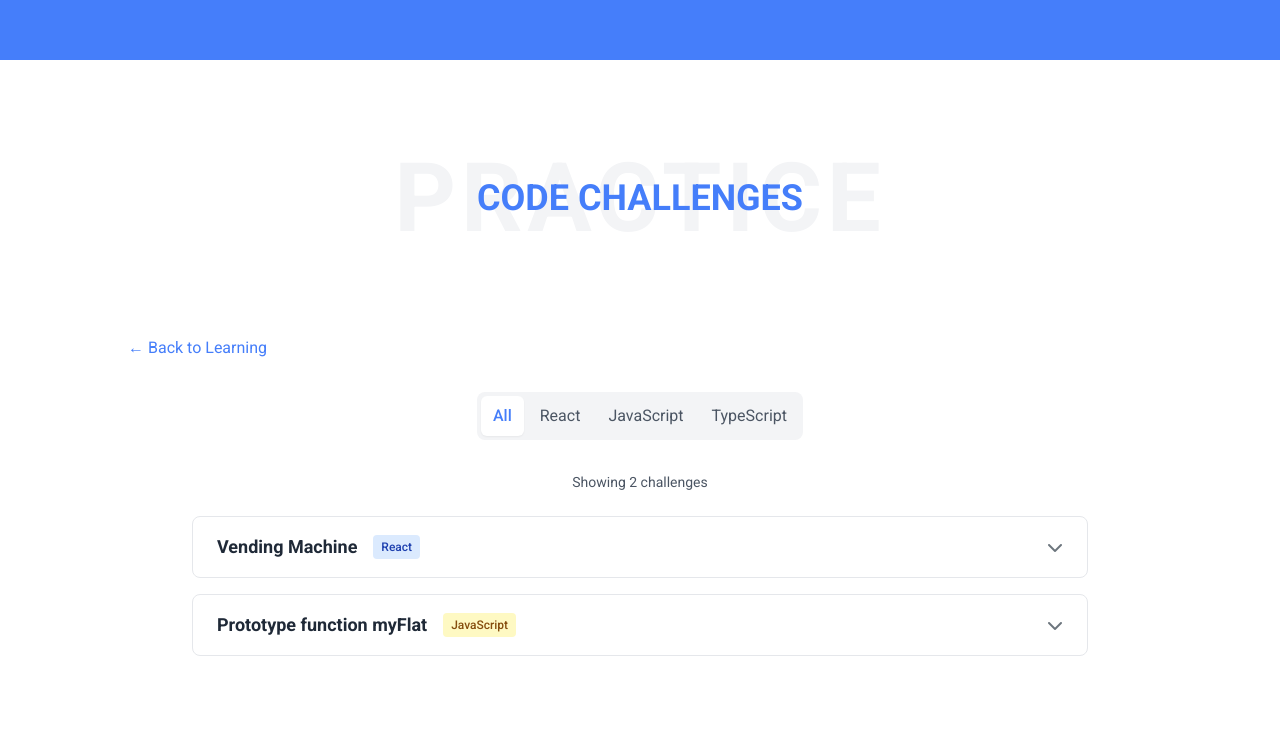
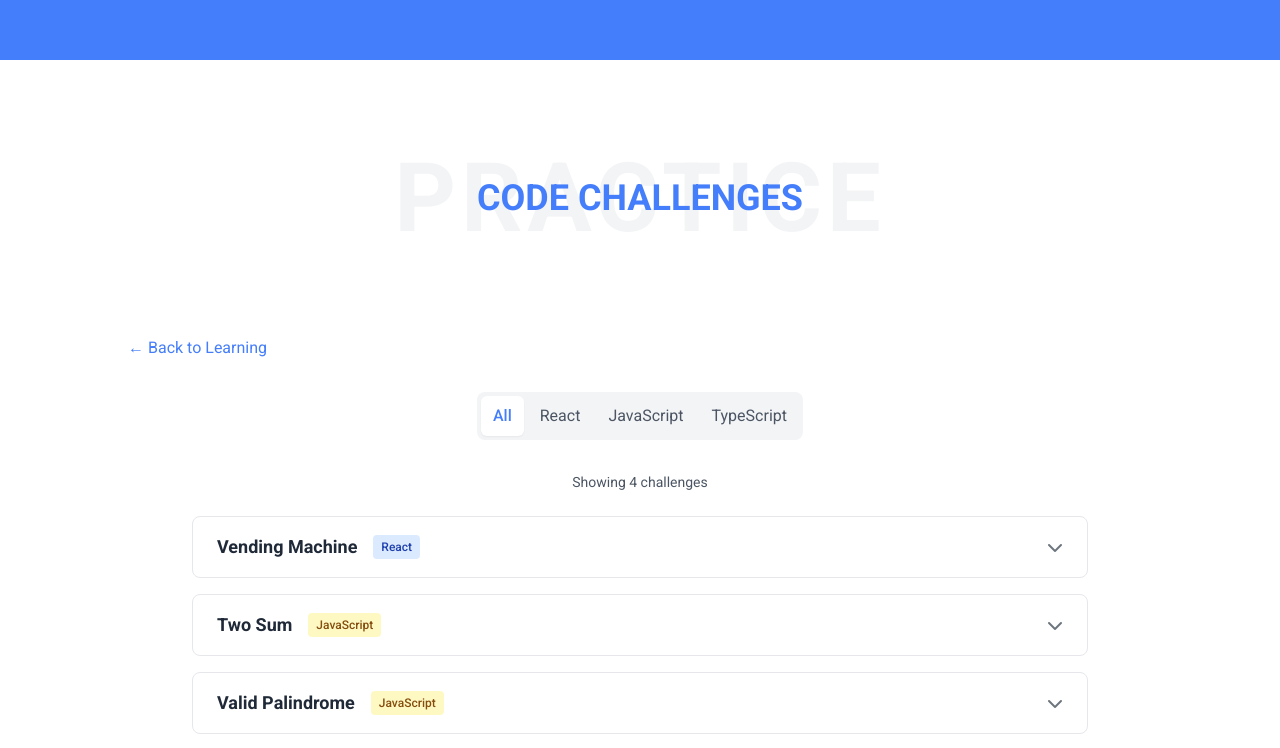
Before and after one commit to WoodyLinwc/Portfolio-Next.js, a Next.js app in the folder portfolio/: page /learning/coding-challenges in a window 1280 px wide. Shown: the part 140-888 px from the top of the page. Built offline with nearby package versions, Linux system fonts and the light colour scheme.

Commit message:
Update javascript.ts

```diff
--- a/portfolio/src/data/challenges/javascript.ts
+++ b/portfolio/src/data/challenges/javascript.ts
@@ -3,6 +3,61 @@
 import type { CodingChallenge } from "./types";
 
 export const javascriptChallenges: CodingChallenge[] = [
+    // {
+    //     id: "js",
+    //     title: "",
+    //     category: "JavaScript",
+    //     approach:
+    //         "\n"+
+    //         "\n"+
+    //         "\n"+
+    //         "\n"+
+    //         "\n"+
+    //         "\n"+
+    //         "\n",
+    //     codesandboxUrl: "",
+    //     tags: [],
+    // },
+
+    {
+        id: "two-sum",
+        title: "Two Sum",
+        category: "JavaScript",
+        approach:
+            "create a two sum function that accepts array and target\n" +
+            "   create a map\n" +
+            "   loop the array\n" +
+            "       create compliment, target - array[i]\n" +
+            "       if map has compliment\n" +
+            "           return array of map get that compliment and i\n" +
+            "       map set that array[i] and i\n" +
+            "   return empty array",
+        codesandboxUrl: "https://codesandbox.io/p/devbox/8d6mv8",
+        tags: ["leetcode", "array", "hashmap"],
+    },
+    {
+        id: "valid-palindrome",
+        title: "Valid Palindrome",
+        category: "JavaScript",
+        approach:
+            "create a valid palindrome function that accepts two arrays\n" +
+            "   set left to 0\n" +
+            "   set right to s2 length - 1\n" +
+            "   while left smaller than s1.length AND right bigger than 0\n" +
+            "       if s1[left] is not the same as s2[right]\n" +
+            "           return false\n" +
+            "           left++, right--\n" +
+            "   return s1 length ==== s2 length\n",
+        codesandboxUrl: "https://codesandbox.io/p/devbox/gwrnrv",
+        tags: [
+            "leetcode",
+            "two pointer",
+            "string to array",
+            "reverse()",
+            "split()",
+            "join()",
+        ],
+    },
     {
         id: "flat",
         title: "Prototype function myFlat",
```
